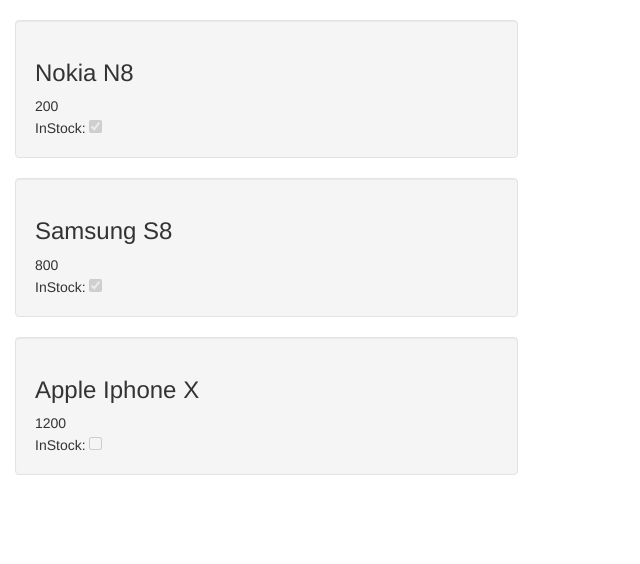
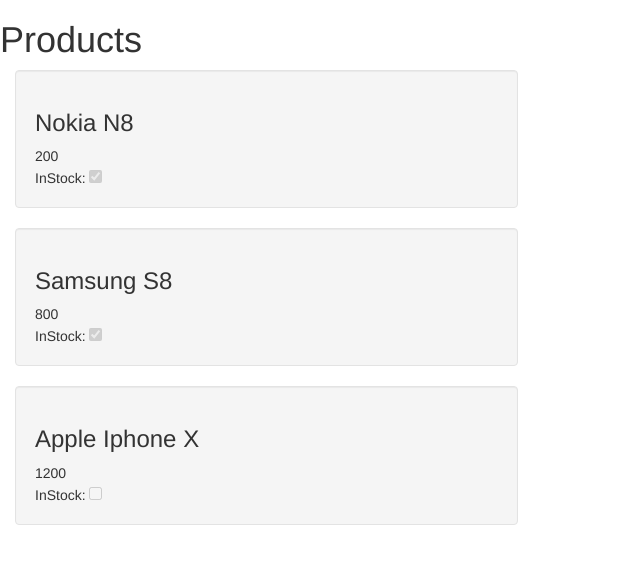
Before and after one commit to Mujib517/angular.web, an Angular app: page / in a window 1280 px wide. Shown: the top 564 px of the page, without its empty margins (0-640 px from the left). Built offline with nearby package versions, Linux system fonts and the light colour scheme.

Commit message:
Container and Presentation components

```diff
--- /dev/null
+++ b/src/app/Products/products.component.ts
@@ -0,0 +1,23 @@
+import { Component } from "@angular/core";
+
+@Component({
+    selector: 'app-products',
+    template: `<h1>Products</h1>
+    <div class="col-md-5">
+        <div *ngFor="let product of products" class="well">
+          <app-product [product]="product"></app-product>
+        </div>
+    </div>
+    `
+})
+export class ProductsComponent {
+    products: any[];
+
+    constructor() {
+        this.products = [
+            { id: 1, brand: "Nokia", model: "N8", price: 200, inStock: true },
+            { id: 2, brand: "Samsung", model: "S8", price: 800, inStock: true },
+            { id: 3, brand: "Apple", model: "Iphone X", price: 1200, inStock: false }
+        ];
+    }
+}
--- a/src/app/app.component.ts
+++ b/src/app/app.component.ts
@@ -2,6 +2,6 @@
 
 @Component({
     selector: 'app',
-    template: '<app-home></app-home>'
+    template: '<app-products></app-products>'
 })
 export class AppComponent { }
--- a/src/app/app.module.ts
+++ b/src/app/app.module.ts
@@ -5,11 +5,14 @@
 import { HomeComponent } from "./home/home.component";
 import { AboutComponent } from './about/about.component';
 import { ContactComponent } from './contact/contact.component';
+import { ProductsComponent } from "./Products/products.component";
+import { ProductComponent } from "./product/product.component";
 
 
 @NgModule({
     imports: [BrowserModule,FormsModule],
-    declarations: [AppComponent,HomeComponent, AboutComponent, ContactComponent],
+    declarations: [AppComponent,HomeComponent,
+        AboutComponent, ContactComponent,ProductsComponent,ProductComponent],
     bootstrap: [AppComponent]
 })
 export class AppModule { }
--- a/src/app/home/home.component.ts
+++ b/src/app/home/home.component.ts
@@ -3,24 +3,9 @@
 @Component({
     selector: 'app-home',
     template: `
-    <br/>
-        <div class="col-md-5">
-            <div *ngFor="let product of products" class="well">
-                <h3>{{product.brand}} {{product.model}}</h3>
-                <div>{{product.price}}</div>
-                <div>InStock: <input disabled="true" type="checkbox" [checked]="product.inStock" /></div>
-            </div>
-        </div>
+    <h1>Home Page</h1>
     `
 })
 export class HomeComponent {
-    products: any[];
 
-    constructor() {
-        this.products = [
-            { id: 1, brand: "Nokia", model: "N8", price: 200, inStock: true },
-            { id: 2, brand: "Samsung", model: "S8", price: 800, inStock: true },
-            { id: 3, brand: "Apple", model: "Iphone X", price: 1200, inStock: false }
-        ];
-    }
 }
--- /dev/null
+++ b/src/app/product/product.component.ts
@@ -0,0 +1,14 @@
+import { Component,Input } from '@angular/core';
+
+
+@Component({
+    selector: 'app-product',
+    template: `
+    <h3>{{product.brand}} {{product.model}}</h3>
+    <div>{{product.price}}</div>
+    <div>InStock: <input disabled="true" type="checkbox" [checked]="product.inStock" /></div>`
+})
+export class ProductComponent {
+    @Input()
+    product: any;
+}
```
